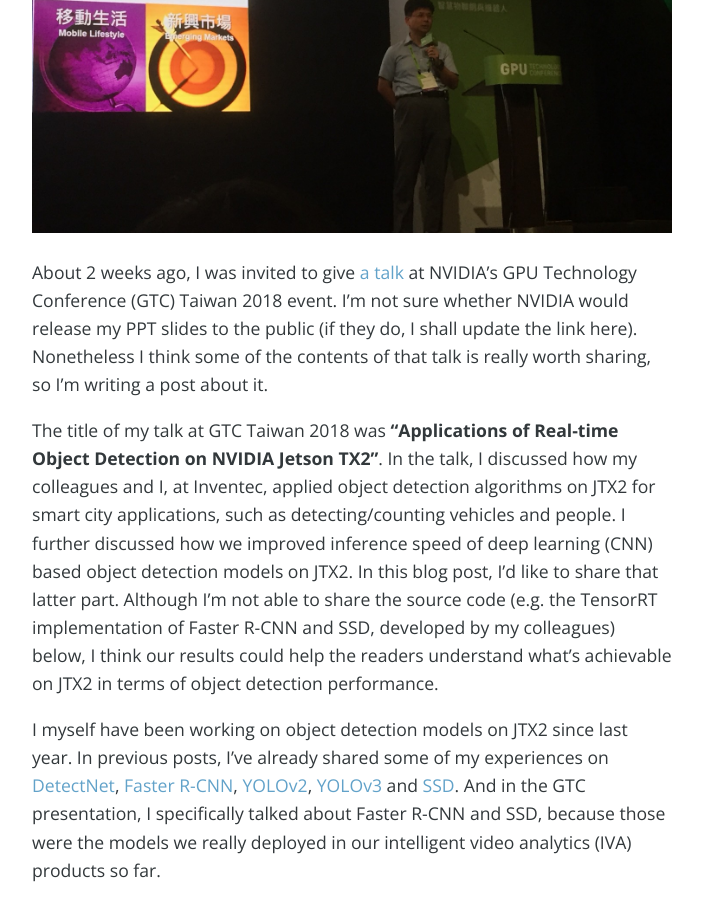
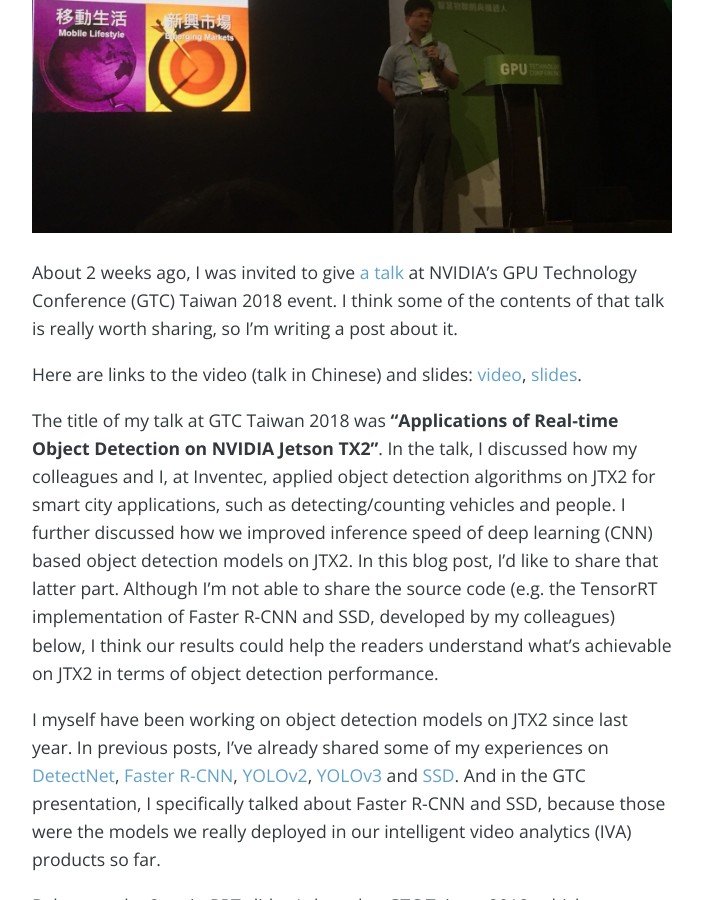
Before and after one commit to jkjung-avt/jkjung-avt.github.io, a Jekyll site: the page built from _posts/2018-06-16-gtc-tw-2018.md, in a window 1280 px wide and 900 px high, scrolled down 657 px. Shown: the whole window, without its empty margins (288-991 px from the left). Built offline with Jekyll 4.4.1, drawn with Linux system fonts in a browser that asks for light colours; nearby versions of some CDN libraries; comment, search, counter and statistics services are not loaded.

Commit message:
Add links to my GTC-2018 Taiwan talk video and slides

```diff
--- a/_posts/2018-06-16-gtc-tw-2018.md
+++ b/_posts/2018-06-16-gtc-tw-2018.md
@@ -10,7 +10,9 @@
 
 ![JK Jung on stage at GTC Taiwan 2018](/assets/2018-06-16-gtc-tw-2018/GTC-Taiwan-2018.jpg)
 
-About 2 weeks ago, I was invited to give [a talk](https://www.nvidia.com/zh-tw/gtc/topics/iva-and-smart-cities/) at NVIDIA's GPU Technology Conference (GTC) Taiwan 2018 event. I'm not sure whether NVIDIA would release my PPT slides to the public (if they do, I shall update the link here). Nonetheless I think some of the contents of that talk is really worth sharing, so I'm writing a post about it.
+About 2 weeks ago, I was invited to give [a talk](https://www.nvidia.com/zh-tw/gtc/topics/iva-and-smart-cities/) at NVIDIA's GPU Technology Conference (GTC) Taiwan 2018 event. I think some of the contents of that talk is really worth sharing, so I'm writing a post about it.
+
+Here are links to the video (talk in Chinese) and slides: [video](https://drive.google.com/file/d/1-HuK66qEnhHG6Vy1t0pqjdOJ2G0XwIOh/view), [slides](https://drive.google.com/file/d/1-HuK66qEnhHG6Vy1t0pqjdOJ2G0XwIOh/view).
 
 The title of my talk at GTC Taiwan 2018 was **"Applications of Real-time Object Detection on NVIDIA Jetson TX2"**. In the talk, I discussed how my colleagues and I, at Inventec, applied object detection algorithms on JTX2 for smart city applications, such as detecting/counting vehicles and people. I further discussed how we improved inference speed of deep learning (CNN) based object detection models on JTX2. In this blog post, I'd like to share that latter part. Although I'm not able to share the source code (e.g. the TensorRT implementation of Faster R-CNN and SSD, developed by my colleagues) below, I think our results could help the readers understand what's achievable on JTX2 in terms of object detection performance.
 
```
